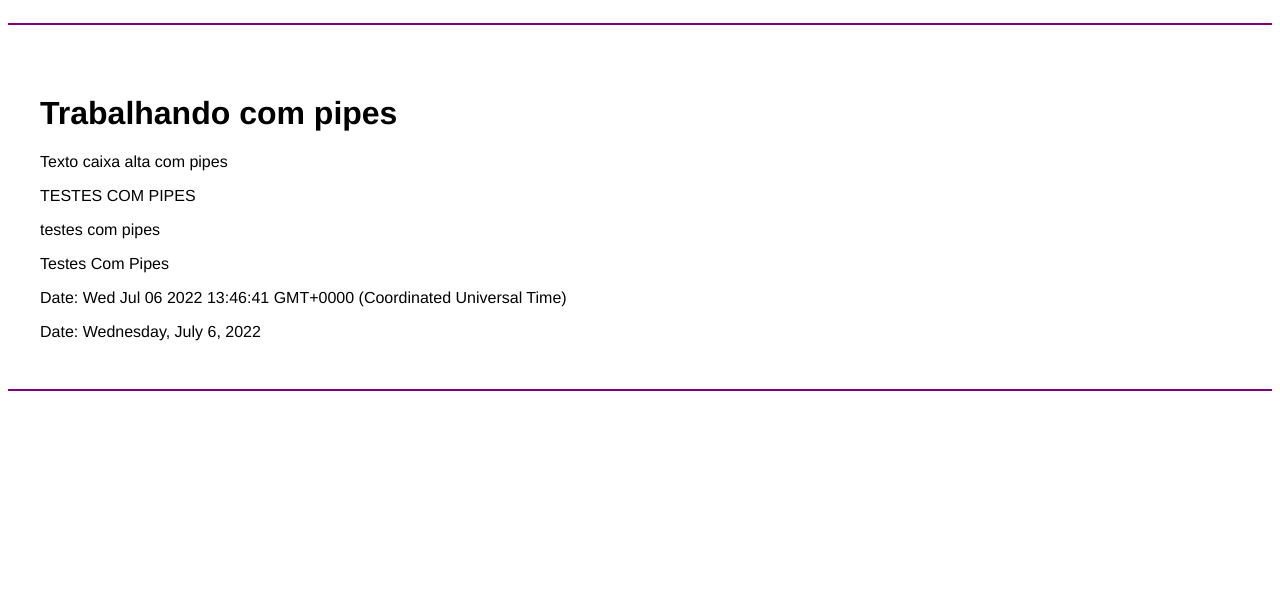
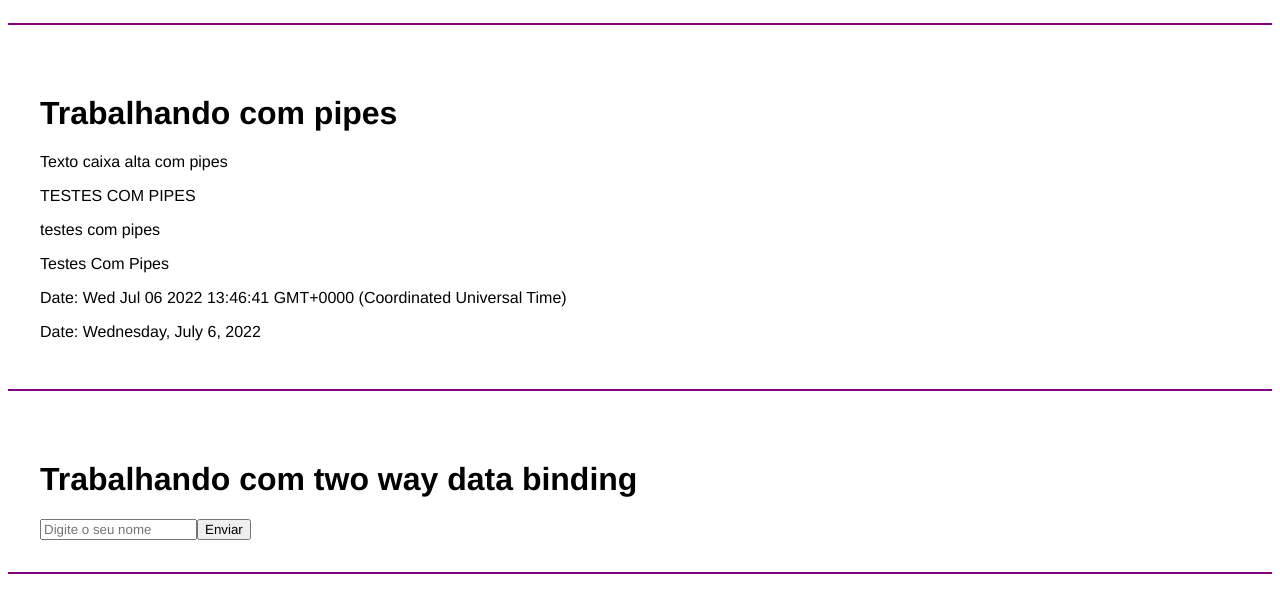
Before and after one commit to Christian-Lopes/bootcamps-DIO, an Angular app in the folder bootcamp-santander-fullstack-2022/2 - angular/001- angula-13/curso-angular/: page / in a window 1280 px wide. Shown: the part 1923-2535 px from the top of the page. Built offline with nearby package versions, Linux system fonts and the light colour scheme.

Commit message:
Tópico 15: Trabalhando com two way data binding

```diff
--- a/bootcamp-santander-fullstack-2022/2 - angular/001- angula-13/curso-angular/src/app/app.component.html
+++ b/bootcamp-santander-fullstack-2022/2 - angular/001- angula-13/curso-angular/src/app/app.component.html
@@ -7,3 +7,4 @@
 <app-emitter></app-emitter>
 <app-list-render></app-list-render>
 <app-pipes></app-pipes>
+<app-two-way-binding></app-two-way-binding>
--- /dev/null
+++ b/bootcamp-santander-fullstack-2022/2 - angular/001- angula-13/curso-angular/src/app/components/two-way-binding/two-way-binding.component.html
@@ -0,0 +1,17 @@
+<div class="class">
+  <h1>Trabalhando com two way data binding</h1>
+  <div>
+    <form action="">
+      <input
+        type="text"
+        [(ngModel)]="name"
+        placeholder="Digite o seu nome"
+        name="name"
+      />
+      <input type="submit" value="Enviar" />
+    </form>
+    <div *ngIf="name !== ''">
+        <p>Nome: {{ name }}</p>
+    </div>
+  </div>
+</div>
--- /dev/null
+++ b/bootcamp-santander-fullstack-2022/2 - angular/001- angula-13/curso-angular/src/app/components/two-way-binding/two-way-binding.component.ts
@@ -0,0 +1,15 @@
+import { Component, OnInit } from '@angular/core';
+
+@Component({
+  selector: 'app-two-way-binding',
+  templateUrl: './two-way-binding.component.html',
+  styleUrls: ['./two-way-binding.component.css']
+})
+export class TwoWayBindingComponent implements OnInit {
+  name: string = '';
+  constructor() { }
+
+  ngOnInit(): void {
+  }
+
+}
```
Also changed, not shown: bootcamp-santander-fullstack-2022/2 - angular/001- angula-13/curso-angular/src/app/app.module.ts (+6 -2 lines), bootcamp-santander-fullstack-2022/2 - angular/001- angula-13/curso-angular/src/app/components/two-way-binding/two-way-binding.component.css (added), 1 other file (tests, documents, lock files or other folders).
